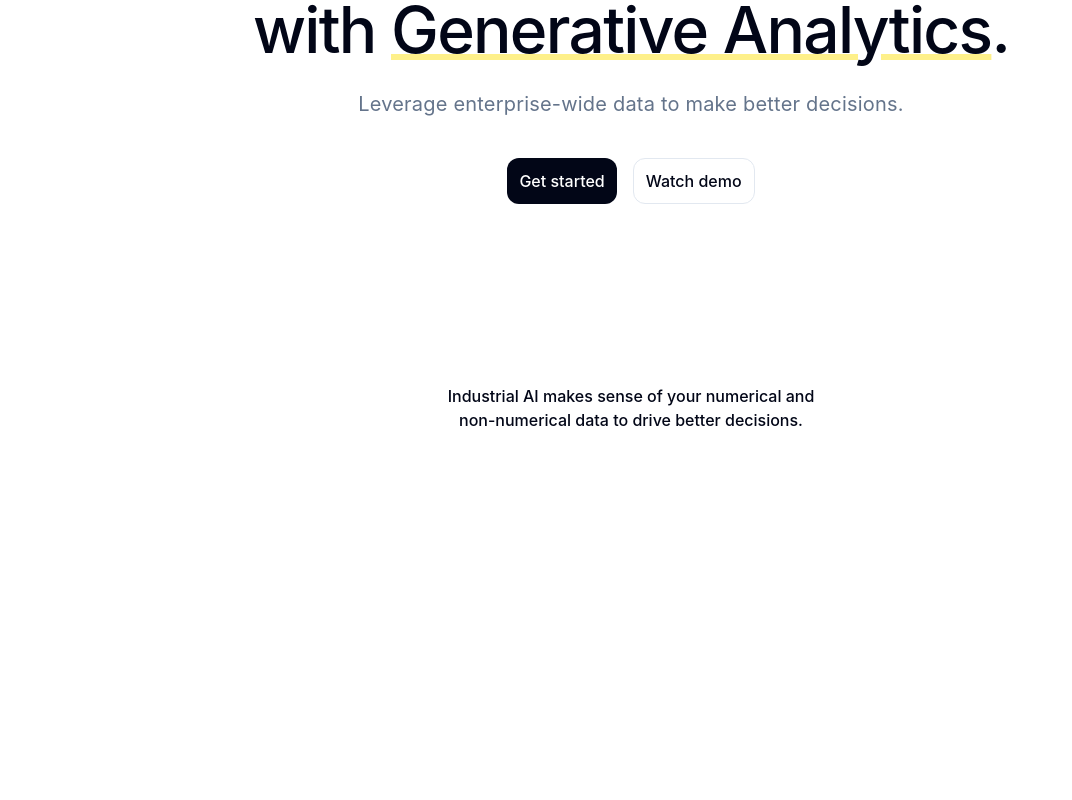
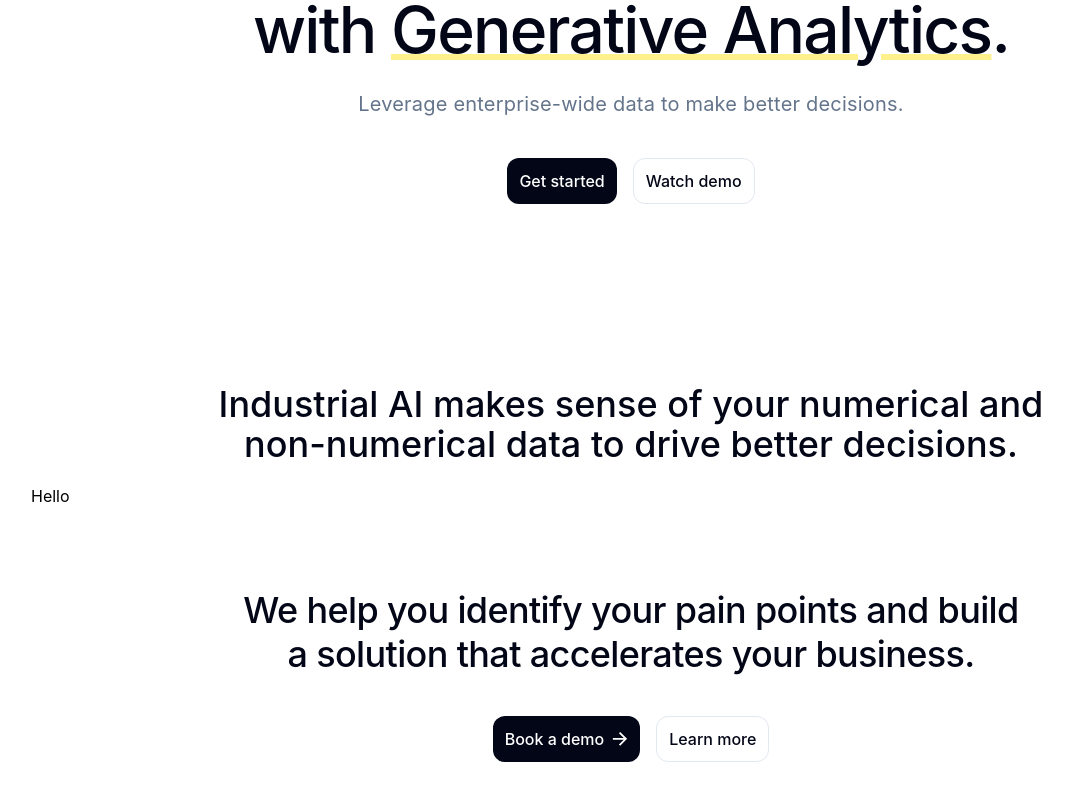
Before and after one commit to RamitVishwakarma/IndustrialAI-Landing, a Next.js app: page / in a window 1280 px wide. Shown: the part 448-1248 px from the top of the page, without its empty margins (9-1081 px from the left). Before the commit the page ends 900 px from the top, so only its background shows below. Built offline with nearby package versions, Linux system fonts and the light colour scheme.

Commit message:
Added section three

```diff
--- a/src/app/page.tsx
+++ b/src/app/page.tsx
@@ -1,4 +1,5 @@
 import SectionOne from "@/components/SectionOne";
+import SectionThree from "@/components/SectionThree/SectionThree";
 import SectionTwo from "@/components/SectionTwo";
 import Image from "next/image";
 
@@ -7,6 +8,7 @@ export default function Home() {
     <div>
       <SectionOne />
       <SectionTwo />
+      <SectionThree />
     </div>
   );
 }
--- /dev/null
+++ b/src/components/SectionThree/SectionThree.tsx
@@ -0,0 +1,27 @@
+import React from "react";
+import WhiteRightArrow from "../../../public/WhiteRightArrow.svg";
+import Image from "next/image";
+
+const SectionThree = () => {
+  return (
+    <>
+      <div className="flex flex-col gap-10 items-center font-medium py-20">
+        <div className="text-slate-950 text-4xl text-center leading-[2.75rem] -tracking-[0.04rem]">
+          We help you identify your pain points and build
+          <br />a solution that accelerates your business.
+        </div>
+        <div className="flex gap-4">
+          <button className="px-3 py-[0.62rem] text-white bg-slate-950 rounded-xl flex gap-2 items-center shadow-xs ">
+            Book a demo
+            <Image width={16} height={16} src={WhiteRightArrow} alt="arrow" />
+          </button>
+          <button className="text-slate-950 bg-white px-3 py-[0.62rem] border border-slate-200 rounded-xl">
+            Learn more
+          </button>
+        </div>
+      </div>
+    </>
+  );
+};
+
+export default SectionThree;
--- a/src/components/SectionTwo.tsx
+++ b/src/components/SectionTwo.tsx
@@ -3,11 +3,14 @@ import React from "react";
 const SectionTwo = () => {
   return (
     <>
-      <p className="text-slate-950 text-center font-medium py-5">
-        Industrial AI makes sense of your numerical and
-        <br />
-        non-numerical data to drive better decisions.
-      </p>
+      <div className="flex  flex-col">
+        <div className="text-slate-950 text-center font-medium py-5 text-4xl">
+          Industrial AI makes sense of your numerical and
+          <br />
+          non-numerical data to drive better decisions.
+        </div>
+        <div>Hello</div>
+      </div>
     </>
   );
 };
```
Also changed, not shown: package.json (+5 -4 lines), public/WhiteRightArrow.svg (added), 1 other file (tests, documents, lock files or other folders).
